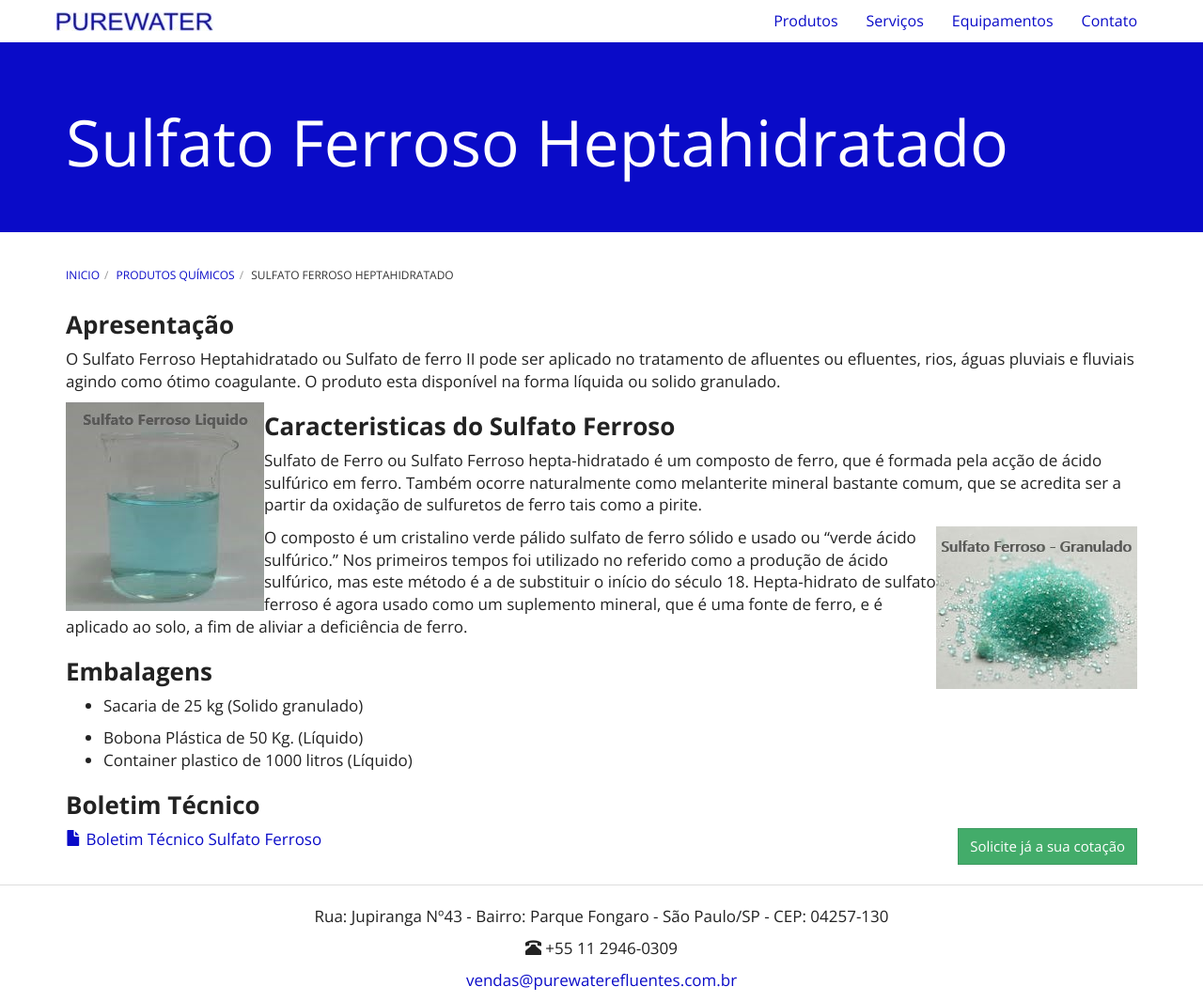
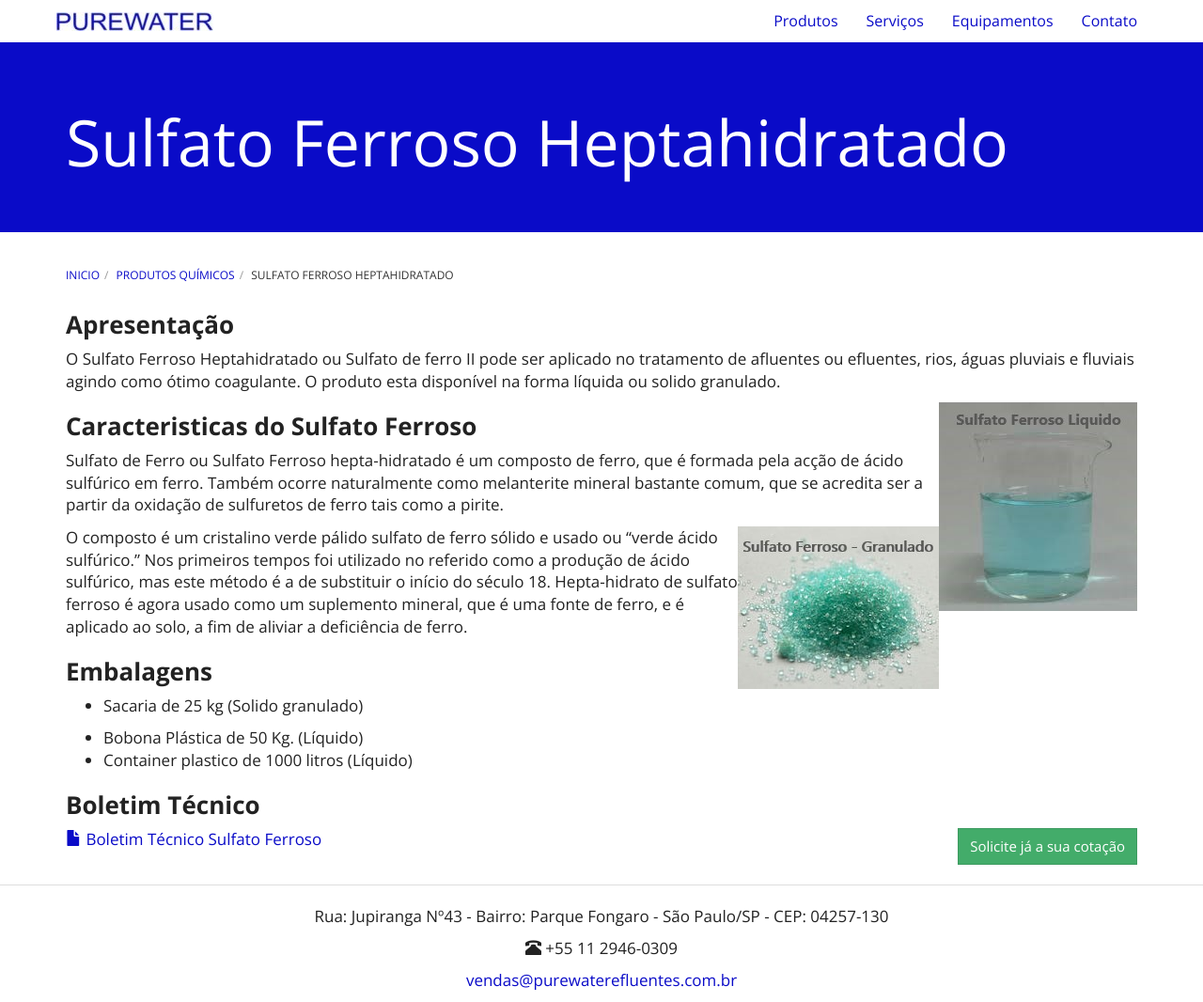
Before and after one commit to purewaterefluentes/purewaterefluentes.github.io, a Jekyll site: the page built from produtos/sulfato-ferroso.md, in a window 1280 px wide and 1066 px high. Shown: the whole window at 94% size. Built offline with Jekyll 4.4.1, drawn with Linux system fonts in a browser that asks for light colours; nearby versions of some CDN libraries; library files that are not in the unit come from our copies.

Commit message:
Update sulfato-ferroso.md

```diff
--- a/produtos/sulfato-ferroso.md
+++ b/produtos/sulfato-ferroso.md
@@ -8,13 +8,13 @@ O Sulfato Ferroso Heptahidratado ou Sulfato de ferro II pode ser aplicado no tra
 O produto esta disponível na forma líquida ou solido granulado.
 
 
-<img class="img-responsive pull-left" style="max-width: 65%;" src="../../website/images/pequeno/sulfato ferroso hepta liquido.jpg" alt="Sulfato Ferroso liquido">
+<img class="img-responsive pull-right" style="max-width: 50%;" src="../../website/images/pequeno/sulfato ferroso hepta liquido.jpg" alt="Sulfato Ferroso liquido">
 
 ### **Caracteristicas do Sulfato Ferroso**
 
 Sulfato de Ferro ou Sulfato Ferroso hepta-hidratado é um composto de ferro, que é formada pela acção de ácido sulfúrico em ferro. Também ocorre naturalmente como melanterite mineral bastante comum, que se acredita ser a partir da oxidação de sulfuretos de ferro tais como a pirite.
 
-<img class="img-responsive pull-right" style="max-width: 65%;" src="../../website/images/pequeno/sulfato ferroso heptahidratado.jpg" alt="Sulfato Ferroso">
+<img class="img-responsive pull-right" style="max-width: 50%;" src="../../website/images/pequeno/sulfato ferroso heptahidratado.jpg" alt="Sulfato Ferroso">
 
 O composto é um cristalino verde pálido sulfato de ferro sólido e usado ou "verde ácido sulfúrico." Nos primeiros tempos foi utilizado no referido como a produção de ácido sulfúrico, mas este método é a de substituir o início do século 18. Hepta-hidrato de sulfato ferroso é agora usado como um suplemento mineral, que é uma fonte de ferro, e é aplicado ao solo, a fim de aliviar a deficiência de ferro.
 
```
